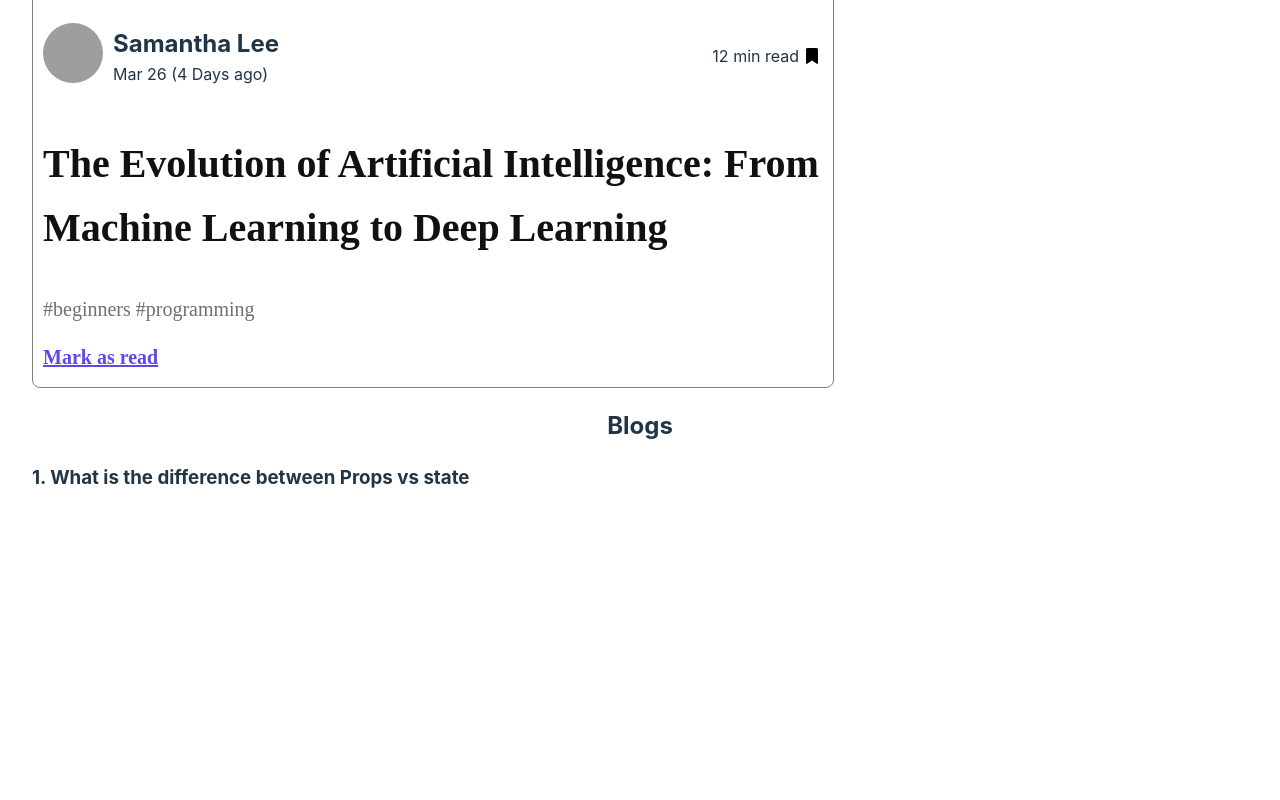
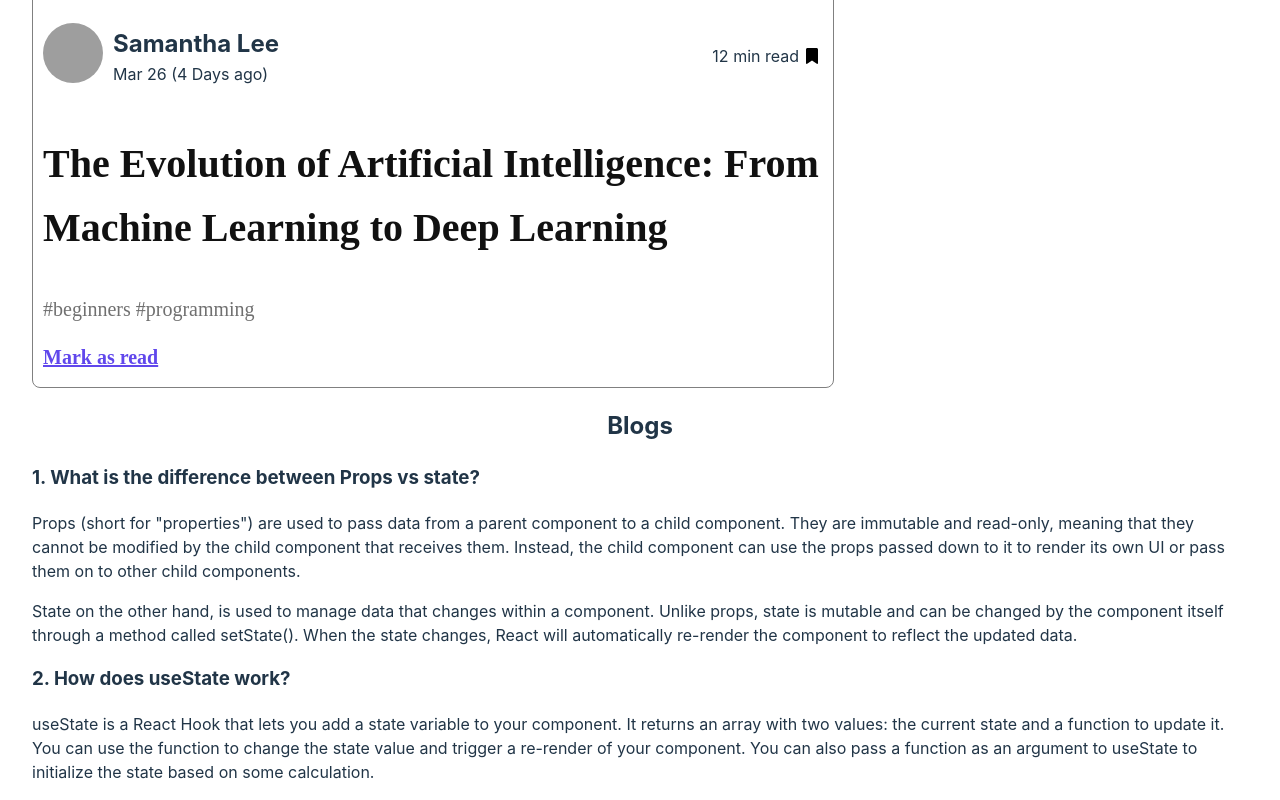
Before and after one commit to shimul-das/knowledge-cafe, a React (Vite) app: page / in a window 1280 px wide. Shown: the part 2901-3701 px from the top of the page. Before the commit the page ends 3412 px from the top, so only its background shows below. Built offline with nearby package versions, Linux system fonts and the light colour scheme; grey boxes are pictures that could not be loaded.

Commit message:
First two questions added

```diff
--- a/src/Components/Questions/Questions.jsx
+++ b/src/Components/Questions/Questions.jsx
@@ -6,7 +6,14 @@ const Questions = () => {
     <div>
         <h2 className='blog-title_1'>Blogs</h2>
         <div className='questions'>
-            <h3>1. What is the difference between Props vs state </h3>
+            <h3>1. What is the difference between Props vs state? </h3>
+            <p><span>Props (short for "properties") </span>are used to pass data from a parent component to a child component. They are immutable and read-only, meaning that they cannot be modified by the child component that receives them. Instead, the child component can use the props passed down to it to render its own UI or pass them on to other child components.</p>
+            <p><span>State</span> on the other hand, is used to manage data that changes within a component. Unlike props, state is mutable and can be changed by the component itself through a method called setState(). When the state changes, React will automatically re-render the component to reflect the updated data.</p>
+        </div>
+        <div className='questions'>
+            <h3>2. How does useState work?</h3>
+            <p><span>useState</span> is a React Hook that lets you add a state variable to your component. It returns an array with two values: the current state and a function to update it. You can use the function to change the state value and trigger a re-render of your component. You can also pass a function as an argument to useState to initialize the state based on some calculation.</p>
+
         </div>
     </div>
   )
```
